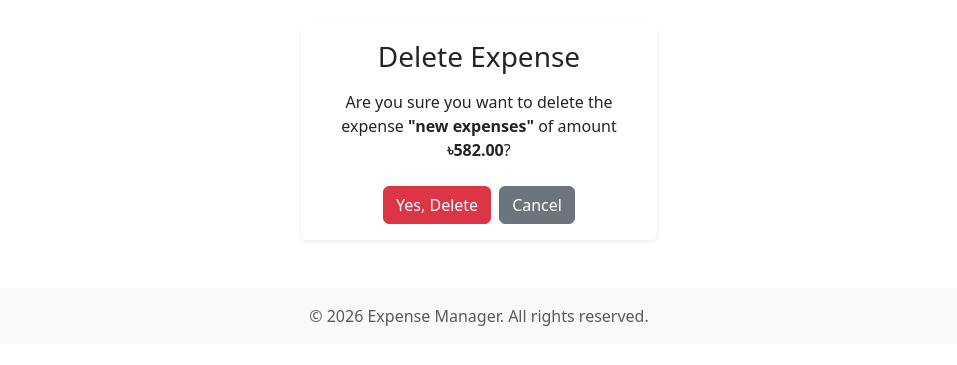
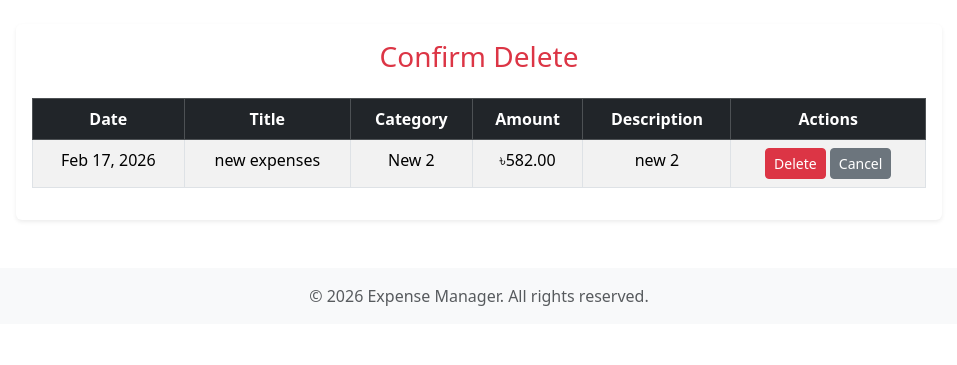
Before and after one commit to raihanstack/Django_Expense_Manage, a Django app: page /expenses/delete/2/ in a window 1280 px wide. Shown: the part 56-421 px from the top of the page, without its empty margins (161-1118 px from the left). Run offline with Django 5.2, Linux system fonts and the light colour scheme; a user stored in the database is signed in; data comes from the database, SQL or seed files in the repository; both versions use the stored data as it was after the commit; some libraries are stand-ins or nearby versions.

Commit message:
delete expense

```diff
--- a/expense_manager/urls.py
+++ b/expense_manager/urls.py
@@ -19,6 +19,6 @@ urlpatterns = [
     # Expense management
     path('expenses/', views.expense_list, name='expense_list'),
     path('expenses/create/', views.expense_create, name='expense_create'),
-    path('expenses/update/<int:id>/', views.expense_update, name='expense_update'),
-    path('expenses/delete/<int:id>/', views.expense_delete, name='expense_delete'),
+    path('expenses/update/<int:expense_id>/', views.expense_update, name='expense_update'),
+    path('expenses/delete/<int:expense_id>/', views.expense_delete, name='expense_delete'),
 ]
--- a/expense_manager/views.py
+++ b/expense_manager/views.py
@@ -146,15 +146,12 @@ def home(request):
     start_week = today - timedelta(days=7)
     start_month = today.replace(day=1)
 
-    # Summary totals
     total_expenses = Expense.objects.filter(user=user).aggregate(total=Sum('amount'))['total'] or 0
     month_expenses = Expense.objects.filter(user=user, date__gte=start_month).aggregate(total=Sum('amount'))['total'] or 0
     week_expenses = Expense.objects.filter(user=user, date__gte=start_week).aggregate(total=Sum('amount'))['total'] or 0
 
-    # Category-wise aggregation
     category_data = Expense.objects.filter(user=user).values('category__name').annotate(total=Sum('amount')).order_by('-total')
 
-    # Pass expenses for chart and table
     context = {
         'total_expenses': total_expenses,
         'month_expenses': month_expenses,
@@ -173,13 +170,31 @@ def expense_create(request):
     return render(request, 'expense_form.html')
 
 @login_required(login_url='/login/')
-def expense_update(request):
-    return render(request, 'expense_form.html')
+def expense_update(request, expense_id):
+    expense = get_object_or_404(Expense, id=expense_id)
+
+    if request.method == "POST":
+        expense.title = request.POST.get("title")
+        expense.amount = request.POST.get("amount")
+        expense.category = request.POST.get("category")
+        expense.date = request.POST.get("date")
+        expense.save()
+        return redirect("expense_list")
+
+    return render(request, "expense_form.html", {
+        "expense": expense
+    })
 
 @login_required(login_url='/login/')
-def expense_delete(request, id):
-    expense = get_object_or_404(Expense, id=id)
-    if request.method == 'POST':
+def expense_delete(request, expense_id):
+
+    expense = get_object_or_404(Expense, user=request.user, id=expense_id)
+
+    if request.method == "POST":
         expense.delete()
+        messages.success(request, "Expense Deleted Successfully!")
         return redirect('expense_list')
-    return render(request, 'expense_confirm_delete.html', {'expense': expense})
+
+    return render(request, 'expense_confirm_delete.html', {
+        "expense": expense
+    })
--- a/templates/expense_confirm_delete.html
+++ b/templates/expense_confirm_delete.html
@@ -4,22 +4,62 @@
 
 {% block content %}
 <div class="row justify-content-center">
-    <div class="col-md-5 col-lg-4">
-        <div class="card shadow-sm border-0 text-center">
+    <div class="col-md-10">
+        <div class="card shadow-sm border-0">
             <div class="card-body">
-                <h3 class="card-title mb-3">Delete Expense</h3>
-                <p class="mb-4">
-                    Are you sure you want to delete the expense <strong>"{{ expense.title }}"</strong>
-                    of amount <strong>৳{{ expense.amount }}</strong>?
-                </p>
+                <h3 class="card-title mb-4 text-center text-danger">
+                    Confirm Delete
+                </h3>
 
-                <form method="POST">
-                    {% csrf_token %}
-                    <div class="d-flex justify-content-center gap-2">
-                        <button type="submit" class="btn btn-danger">Yes, Delete</button>
-                        <a href="{% url 'expense_list' %}" class="btn btn-secondary">Cancel</a>
-                    </div>
-                </form>
+                {% if messages %}
+                    {% for message in messages %}
+                        <div class="alert alert-dismissible fade show rounded-3
+                            {% if message.tags == 'error' %}bg-danger
+                            {% elif message.tags == 'success' %}bg-success
+                            {% else %}bg-primary{% endif %} text-white"
+                            role="alert">
+                            {{ message }}
+                            <button type="button" class="btn-close btn-close-white" data-bs-dismiss="alert"></button>
+                        </div>
+                    {% endfor %}
+                {% endif %}
+
+                <div class="table-responsive">
+                    <table class="table table-bordered table-striped text-center">
+                        <thead class="table-dark">
+                            <tr>
+                                <th>Date</th>
+                                <th>Title</th>
+                                <th>Category</th>
+                                <th>Amount</th>
+                                <th>Description</th>
+                                <th>Actions</th>
+                            </tr>
+                        </thead>
+                        <tbody>
+                            <tr>
+                                    <td>{{ expense.date|date:"M d, Y" }}</td>
+                                    <td>{{ expense.title|default:"-" }}</td>
+                                    <td>{{ expense.category.name }}</td>
+                                    <td>৳{{ expense.amount|floatformat:2 }}</td>
+                                    <td>{{ expense.description|default:"-" }}</td>
+                                    <td>
+                                    <form method="POST" class="d-inline">
+                                        {% csrf_token %}
+                                        <button type="submit" class="btn btn-danger btn-sm">
+                                            Delete
+                                        </button>
+                                    </form>
+                                    <a href="{% url 'expense_list' %}"
+                                       class="btn btn-secondary btn-sm">
+                                       Cancel
+                                    </a>
+                                </td>
+                            </tr>
+                        </tbody>
+                    </table>
+                </div>
+
             </div>
         </div>
     </div>
```
Also changed, not shown: db.sqlite3.
